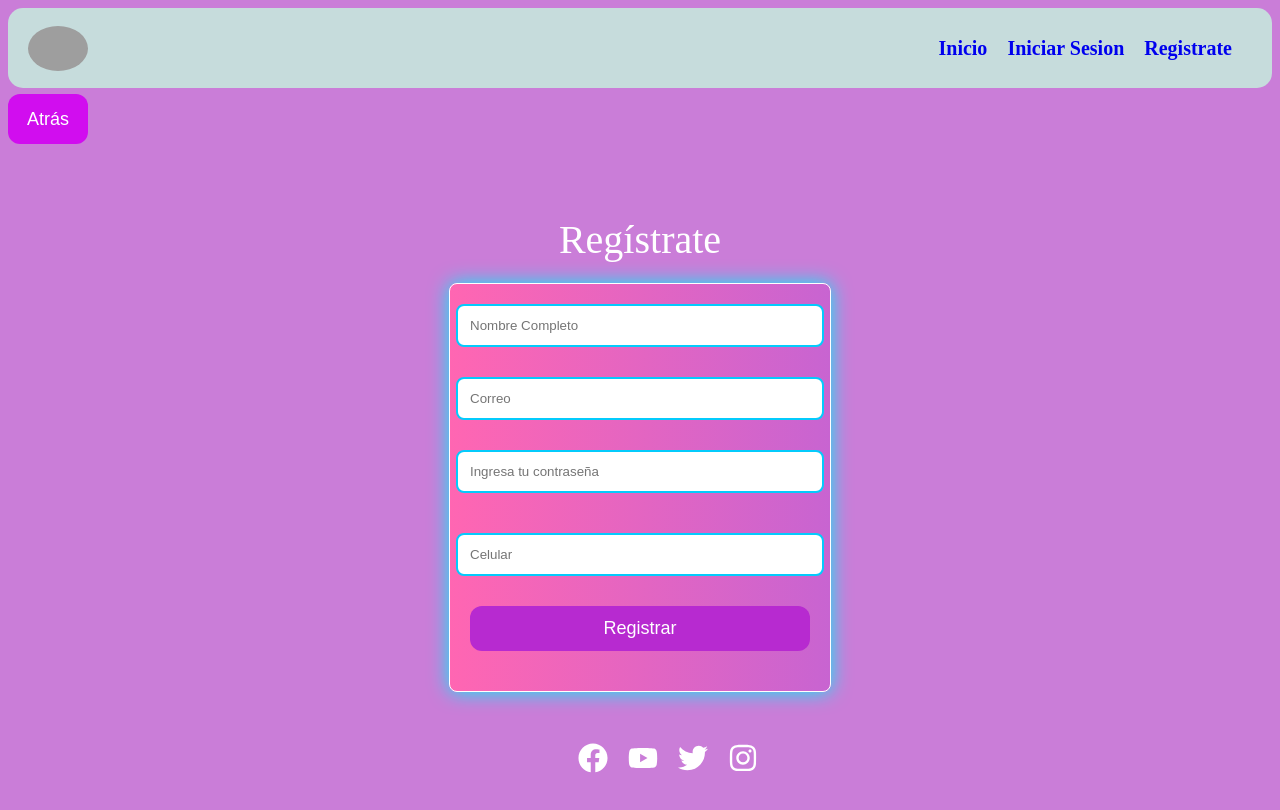
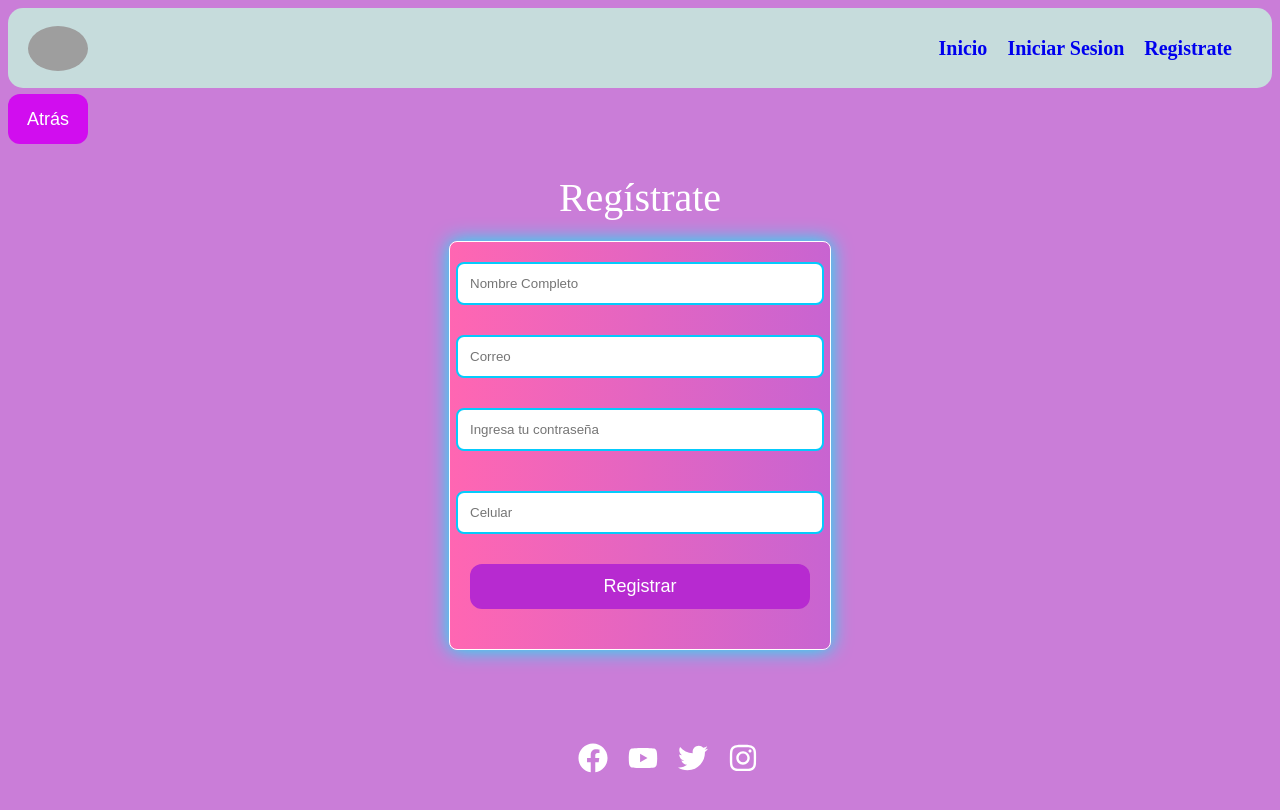
Before and after one commit to GabrielBeltran7/iglesiacatolica, a React (Vite) app: page /register in a window 1280 px wide. Shown: the top 810 px of the page. Built offline with nearby package versions, Linux system fonts and the light colour scheme; grey boxes are pictures that could not be loaded.

Commit message:
actualizae

```diff
--- a/src/components/componentRegisters/componentRegister.module.css
+++ b/src/components/componentRegisters/componentRegister.module.css
@@ -1,8 +1,8 @@
 .container {
   display: flex;
   flex-direction: column;
+  margin: 30px;
   align-items: center;
-  justify-content: center;
   height: 80vh;
   color: #fff;
   font-size: x-large;
```
